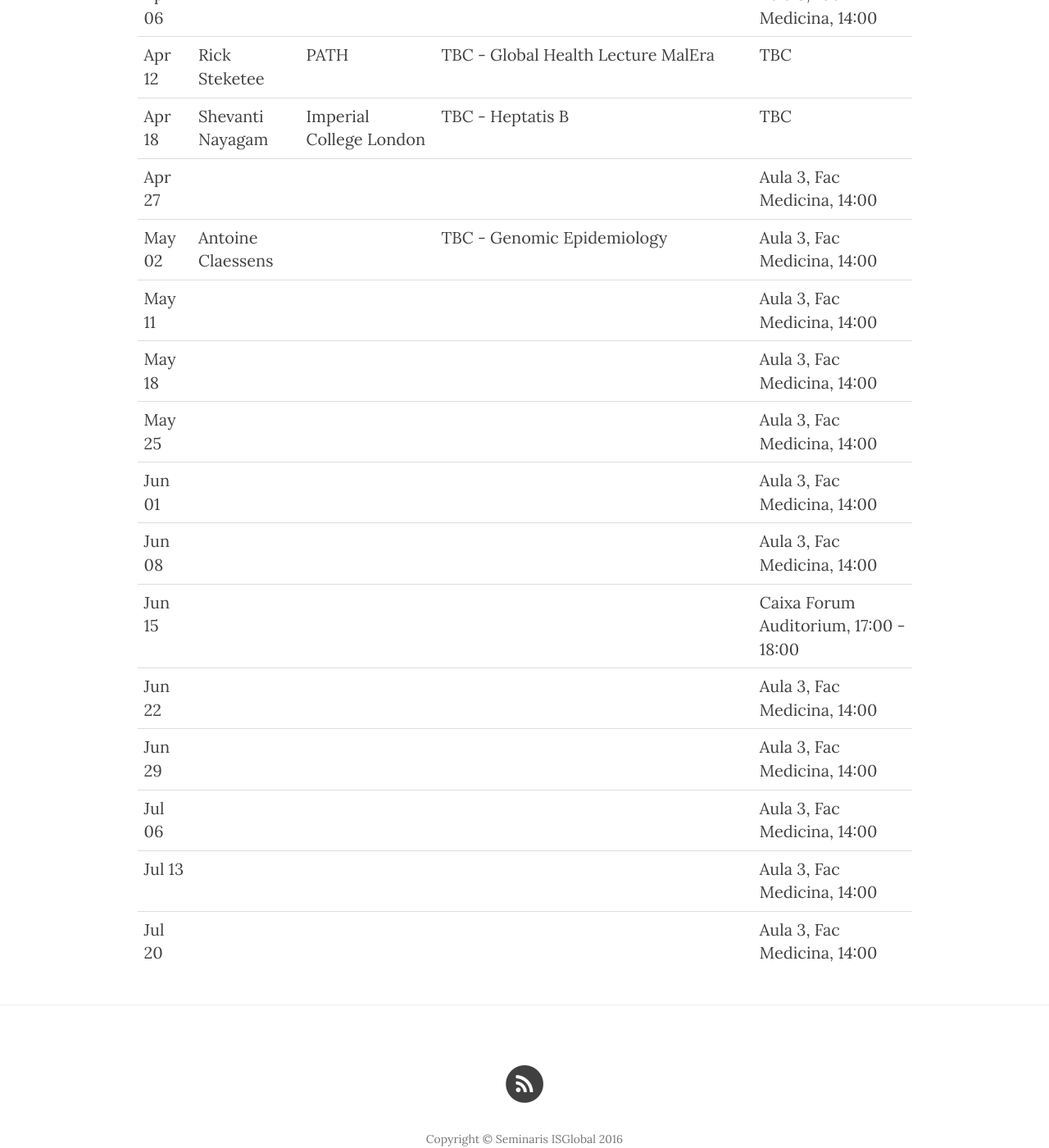
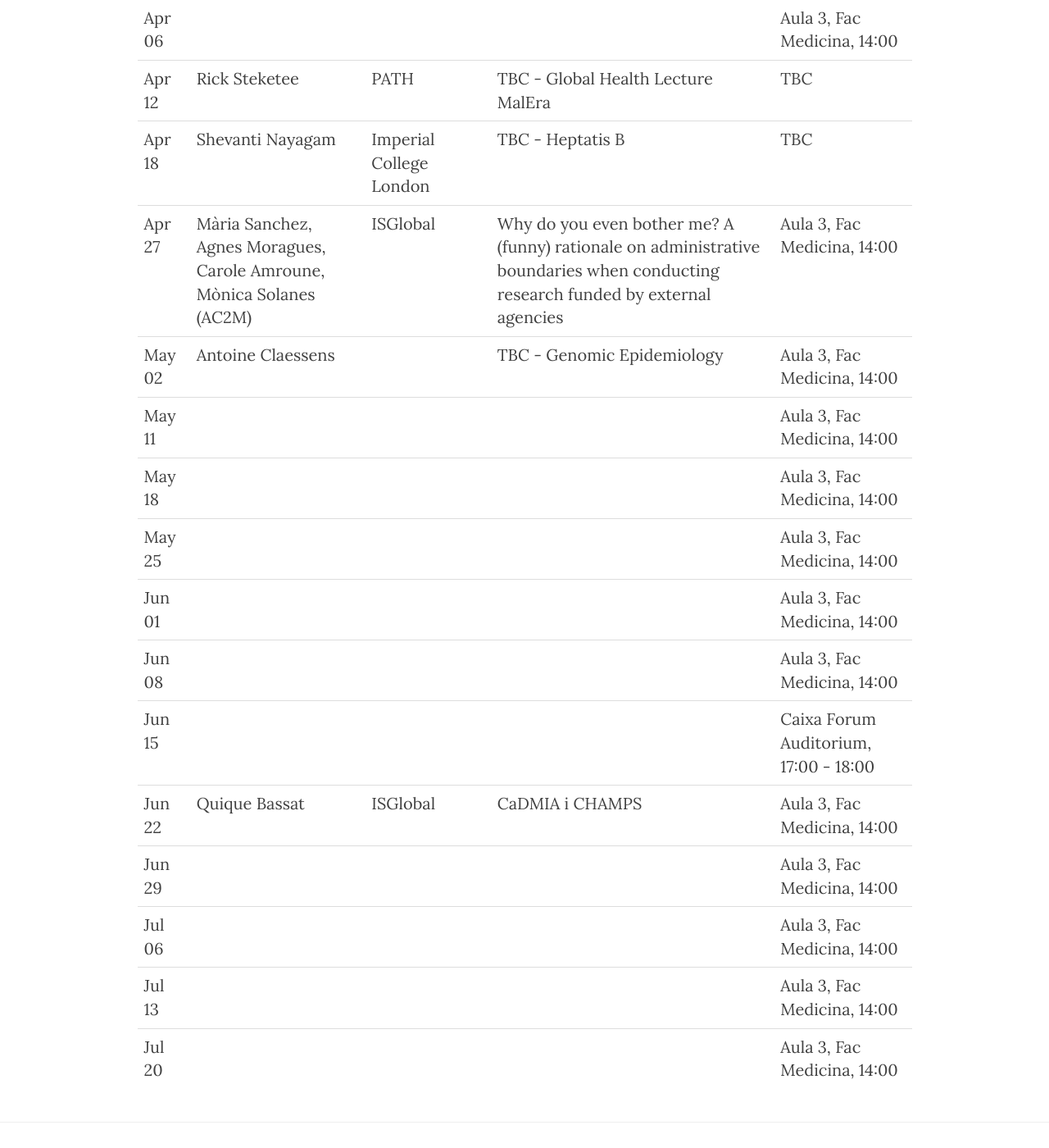
Before and after one commit to seminaris/seminaris.github.io, a Jekyll site: the page built from index.html, in a window 1280 px wide and 1400 px high, scrolled down 930 px. Shown: the whole window at 82% size. Built offline with Jekyll 4.4.1, drawn with Linux system fonts in a browser that asks for light colours; nearby versions of some CDN libraries; the list of posts is cut into pages by our own code.

Commit message:
adding quique and maria

```diff
--- a/index.html
+++ b/index.html
@@ -51,9 +51,9 @@ description: "Institut de Salut Global de Barcelona"
   </tr>
   <tr>
    <td style="text-align:left;"> Apr 27 </td>
-   <td style="text-align:left;">  </td>
-   <td style="text-align:left;">  </td>
-   <td style="text-align:left;">  </td>
+   <td style="text-align:left;"> Mària Sanchez, Agnes Moragues, Carole Amroune, Mònica Solanes (AC2M) </td>
+   <td style="text-align:left;"> ISGlobal </td>
+   <td style="text-align:left;"> Why do you even bother me? A (funny) rationale on administrative boundaries when conducting research funded by external agencies </td>
    <td style="text-align:left;"> Aula 3, Fac Medicina, 14:00 </td>
   </tr>
   <tr>
@@ -107,9 +107,9 @@ description: "Institut de Salut Global de Barcelona"
   </tr>
   <tr>
    <td style="text-align:left;"> Jun 22 </td>
-   <td style="text-align:left;">  </td>
-   <td style="text-align:left;">  </td>
-   <td style="text-align:left;">  </td>
+   <td style="text-align:left;"> Quique Bassat </td>
+   <td style="text-align:left;"> ISGlobal </td>
+   <td style="text-align:left;"> CaDMIA i CHAMPS </td>
    <td style="text-align:left;"> Aula 3, Fac Medicina, 14:00 </td>
   </tr>
   <tr>
```
Also changed, not shown: 4 other files.
